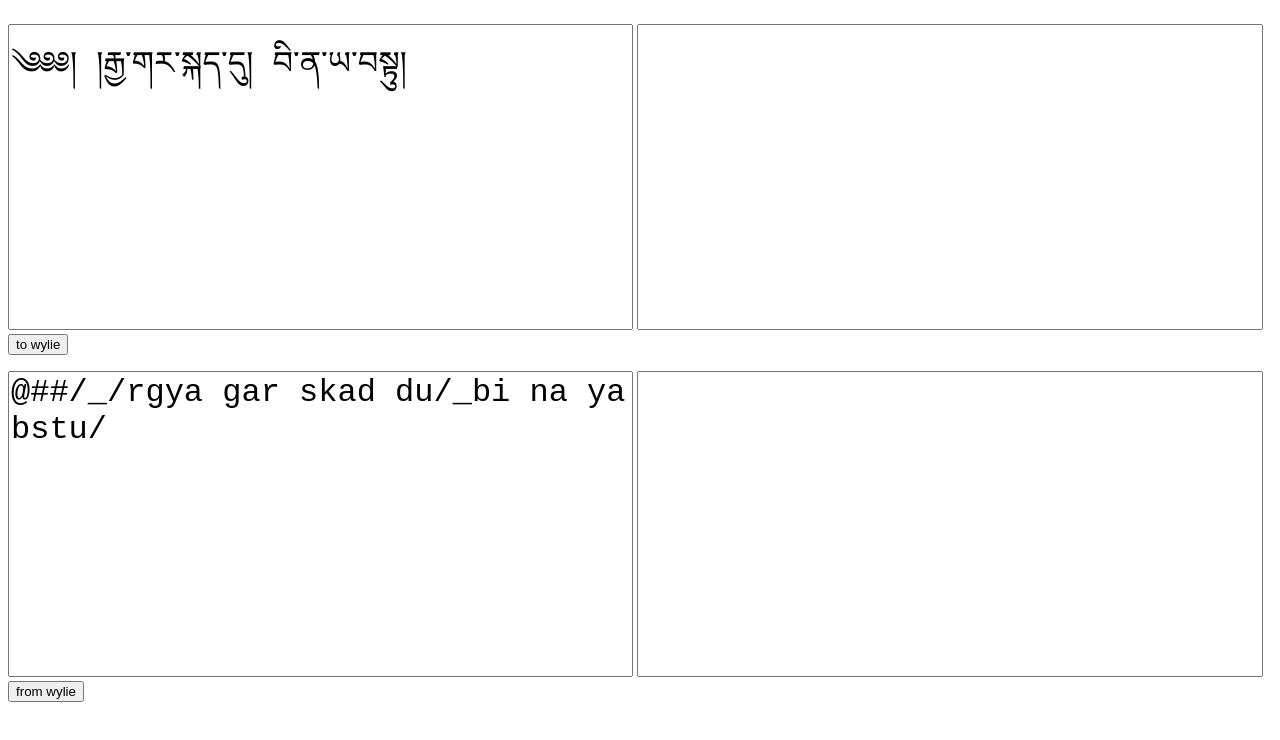
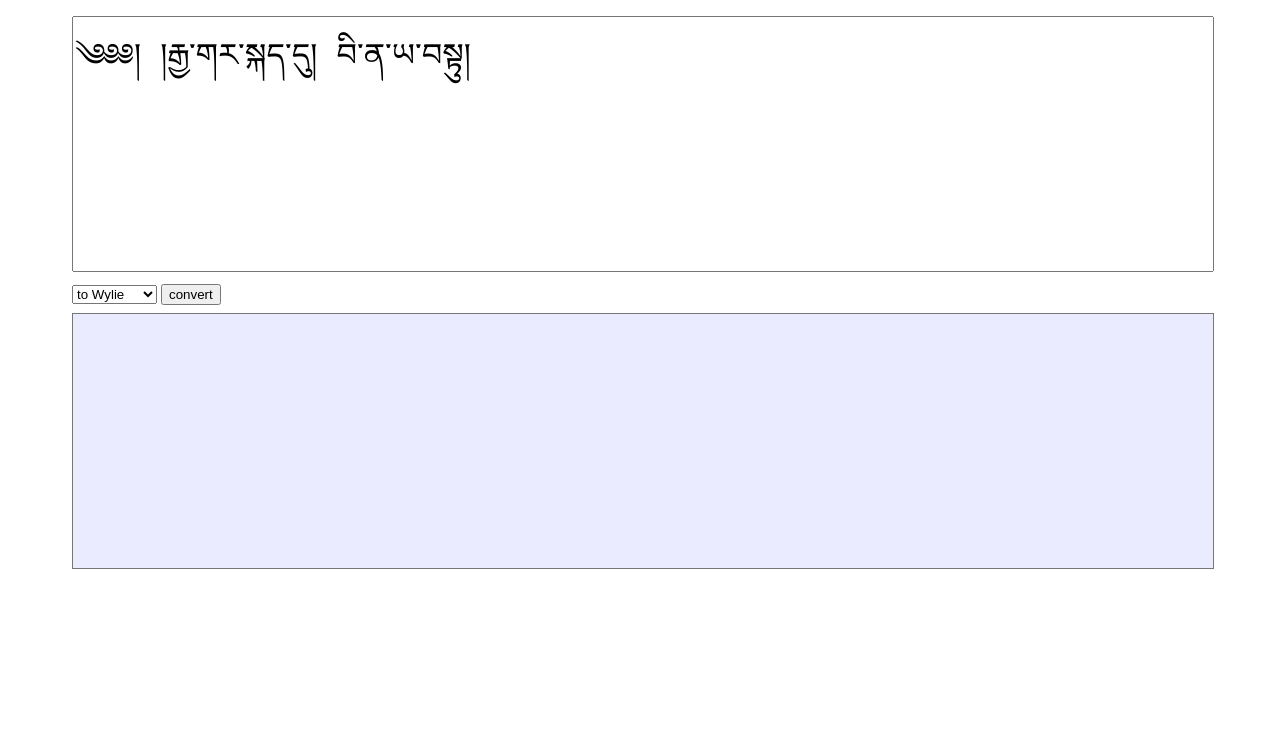
Before and after one commit to karmapa/wylie, a website: page demo/index.html in a window 1280 px wide. Drawn offline with Linux system fonts and the light colour scheme.

Commit message:
fix demo

```diff
--- a/demo/demo.css
+++ b/demo/demo.css
@@ -1,17 +1,26 @@
+body {
+  padding-left: 5%;
+  padding-right: 5%;
+}
+
 div {
-  padding-top: 16px;
+  padding-top: 8px;
+  padding-bottom: 8px;
 }
+
 textarea {
   font-size: 32px;
 }
+
 .input {
   resize: none;
-  width: 49%;
-  height: 300px;
+  width: 100%;
+  height: 250px;
 }
 
 .output {
   resize: none;
-  width: 49%;
-  height: 300px;
+  width: 100%;
+  height: 250px;
+  background-color: #ebebff;
 }
--- a/demo/index.html
+++ b/demo/index.html
@@ -2,20 +2,21 @@
 <html>
   <head>
     <meta charset="utf-8">
-    <title>wylie-demo</title>
+    <title>wylie demo</title>
     <script src="../src/wylie.js"></script>
     <link rel="stylesheet" href="./demo.css">
   </head>
   <body>
     <div>
-      <textarea id="toWylieInput" class="input">༄༅༅། །རྒྱ་གར་སྐད་དུ། བི་ན་ཡ་བསྟུ།</textarea>
-      <textarea readonly id="toWylieOutput" class="output"></textarea>
-      <button id="toWylie">to wylie</button>
+      <textarea id="textInput" class="input">༄༅༅། །རྒྱ་གར་སྐད་དུ། བི་ན་ཡ་བསྟུ།</textarea>
     </div>
+    <select id="wylieSelect">
+      <option value="1" selected="true">to Wylie</option>
+      <option value="2">from Wylie</option>
+    </select>
+    <button id="convert">convert</button>
     <div>
-      <textarea id="fromWylieInput"  class="input">@##/_/rgya gar skad du/_bi na ya bstu/</textarea>
-      <textarea readonly id="fromWylieOutput" class="output"></textarea>
-      <button id="fromWylie">from wylie</button>
+      <textarea readonly id="textOutput" class="output"></textarea>
     </div>
   </body>
   <script src="./index.js"></script>
--- a/demo/index.js
+++ b/demo/index.js
@@ -1,15 +1,15 @@
-document.getElementById('toWylie').addEventListener('click', toWylie);
+document.getElementById('convert').addEventListener('click', wylieConvert);
 
-function toWylie() {
-  var text = document.getElementById('toWylieInput').value;
-  var result = wylie.toWylie(text);
-  document.getElementById('toWylieOutput').value = result;
+function wylieConvert() {
+  var e = document.getElementById('wylieSelect');
+  selector = e.options[e.selectedIndex].value;
+  var text = document.getElementById('textInput').value;
+  if('1' === selector) {
+    var result = wylie.toWylie(text);
+  } else if('2' === selector) {
+    var result = wylie.fromWylie(text);
+  } else {
+    return;
+  }
+  document.getElementById('textOutput').value = result;
 }
-
-document.getElementById('fromWylie').addEventListener('click', fromWylie);
-
-function fromWylie() {
-  var text = document.getElementById('fromWylieInput').value;
-  var result = wylie.fromWylie(text);
-  document.getElementById('fromWylieOutput').value = result;
-}
```
